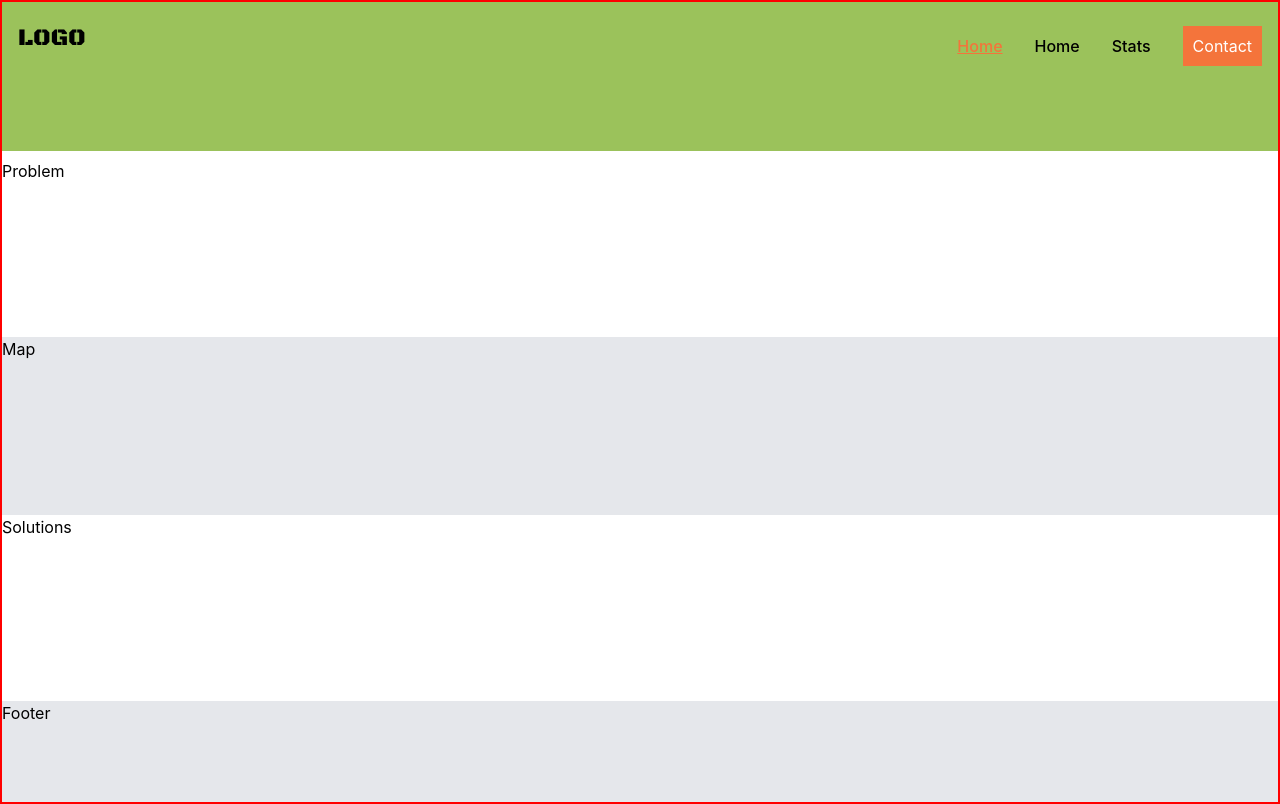
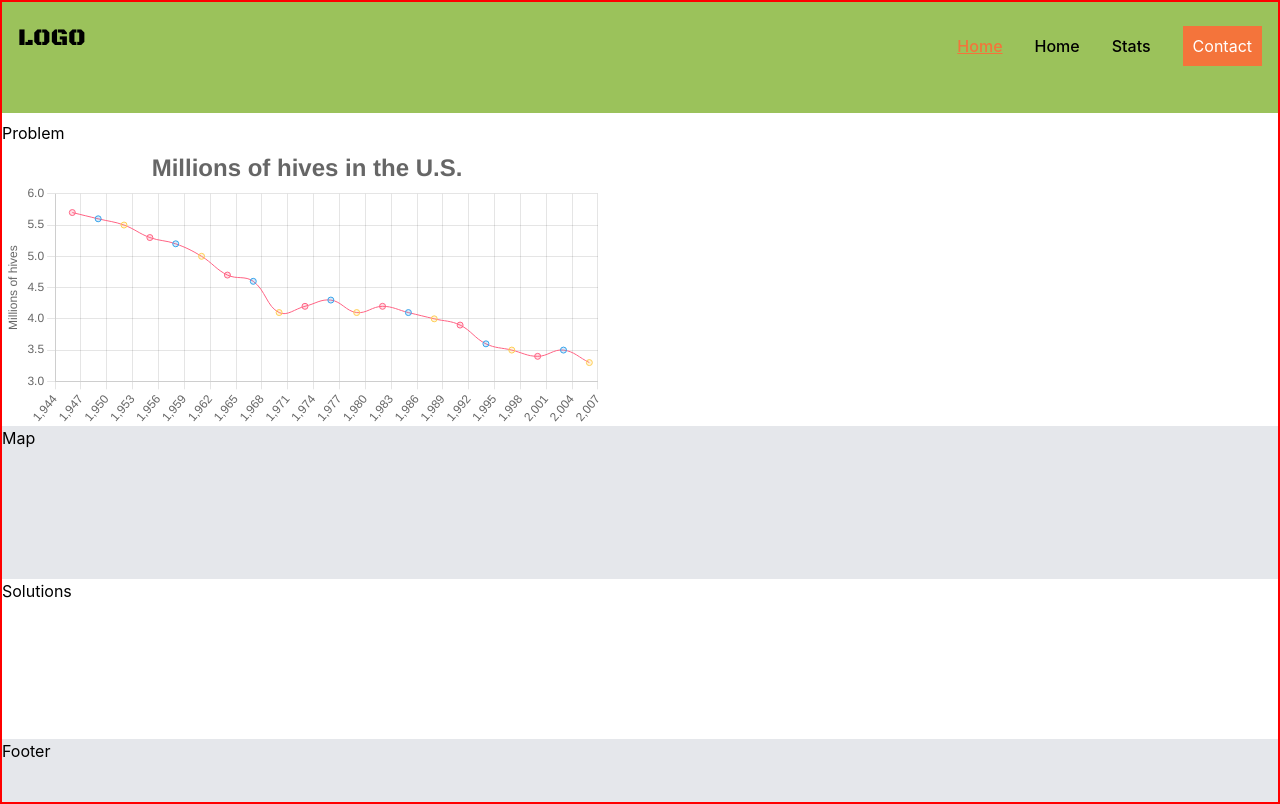
Before and after one commit to chingu-voyages/v50-tier3-team-28, a React (Vite) app in the folder client/: page / in a window 1280 px wide. Built offline with nearby package versions, Linux system fonts and the light colour scheme.

Commit message:
add declining bee population graph

```diff
--- a/client/package.json
+++ b/client/package.json
@@ -10,7 +10,11 @@
     "preview": "vite preview"
   },
   "dependencies": {
+    "chart.js": "^4.4.3",
+    "chart.piecelabel.js": "^0.15.0",
+    "chartjs-plugin-datalabels": "^2.2.0",
     "react": "^18.3.1",
+    "react-chartjs-2": "^5.2.0",
     "react-dom": "^18.3.1"
   },
   "devDependencies": {
--- /dev/null
+++ b/client/src/components/Graph.jsx
@@ -0,0 +1,116 @@
+import graphData from "./graphData";
+
+import {
+  Chart as ChartJS,
+  LineElement,
+  CategoryScale, //x-axis
+  LinearScale, // y-axis
+  PointElement,
+  Title,
+  Tooltip,
+  Legend,
+} from "chart.js";
+import { Line } from "react-chartjs-2";
+// import { Chart } from "chart.js";
+
+ChartJS.register(
+  CategoryScale,
+  LinearScale,
+  PointElement,
+  LineElement,
+  Title,
+  Tooltip,
+  Legend
+);
+
+export default function Graph() {
+  const hiveData = {
+    labels: graphData.map((row) => row.date),
+    datasets: [
+      {
+        data: graphData.map((row) => {
+          return { x: row.date, y: row.hives };
+        }),
+      },
+    ],
+    datasets: [
+      {
+        // label: "Bees",
+        data: graphData.map((row) => row.hives),
+        backgroundColor: [
+          "rgba(255, 99, 132, 0.2)",
+          "rgba(54, 162, 235, 0.2)",
+          "rgba(255, 206, 86, 0.2)",
+        ],
+        borderColor: [
+          "rgba(255, 99, 132, 1)",
+          "rgba(54, 162, 235, 1)",
+          "rgba(255, 206, 86, 1)",
+        ],
+        borderWidth: 1,
+        tension: 0.4,
+        yAxisID: "hives",
+        xAxisID: "date",
+      },
+    ],
+  };
+  const graphOptions = {
+    scales: {
+      x: {
+        display: false,
+      },
+      date: {
+        ticks: {
+          stepSize: 3,
+        },
+        type: "linear",
+        reverse: false,
+        title: {
+          display: true,
+          text: "Years",
+        },
+      },
+      hives: {
+        type: "linear",
+        title: {
+          display: true,
+          text: "Millions of hives",
+        },
+        beginAtZero: false,
+      },
+    },
+    plugins: {
+      tooltip: {
+        callbacks: {
+          label: function (context) {
+            return `${context.parsed.y} million hives in ${context.parsed.x}`;
+          },
+          title: () => null,
+        },
+      },
+      title: {
+        display: true,
+        text: "Millions of hives in the U.S.",
+        padding: {
+          top: 10,
+          bottom: 10,
+        },
+        font: {
+          size: 24,
+          // style: "italic",
+          family: "Helvetica Neue",
+        },
+      },
+      datalabels: {
+        anchor: "right",
+        align: "end",
+      },
+      legend: {
+        display: false,
+        // title: "hives",
+        // position: "right",
+      },
+    },
+  };
+  return <Line data={hiveData} options={graphOptions} />;
+}
--- a/client/src/components/Layout.jsx
+++ b/client/src/components/Layout.jsx
@@ -1,5 +1,5 @@
 import { AnchorLink } from "./AnchorLink";
-
+import Graph from "./Graph";
 export const Layout = () => {
   // const COLOR = {
   //     GreenBackgroundColor: '#9BC25B',
@@ -12,11 +12,19 @@ export const Layout = () => {
       {/* <header className={`col-span-12 bg-[${COLOR.GreenBackgroundColor}]`}> */}
       <header className={`col-span-12 bg-[#9BC25B]`}>
         <section className="flex flex-wrap items-center justify-between mx-auto p-4">
-                    <AnchorLink href="#" className="logo-custom font-normal text-black text-2xl" text="LOGO" />
+          <AnchorLink
+            href="#"
+            className="logo-custom font-normal text-black text-2xl"
+            text="LOGO"
+          />
           <nav className="">
             <ul className="font-medium flex flex-col p-4 md:p-0 mt-4 md:flex-row md:space-x-8 ">
               <li>
-                                <AnchorLink href="#" className={`underline text-[#F4743B]`} text="Home" />
+                <AnchorLink
+                  href="#"
+                  className={`underline text-[#F4743B]`}
+                  text="Home"
+                />
               </li>
               <li>
                 <AnchorLink href="#" className="text-black" text="Home" />
@@ -25,7 +33,11 @@ export const Layout = () => {
                 <AnchorLink href="#" className="text-black" text="Stats" />
               </li>
               <li>
-                                <AnchorLink href="#" className={`font-normal text-white bg-[#F4743B] p-2.5`} text="Contact" />
+                <AnchorLink
+                  href="#"
+                  className={`font-normal text-white bg-[#F4743B] p-2.5`}
+                  text="Contact"
+                />
               </li>
             </ul>
           </nav>
@@ -35,6 +47,7 @@ export const Layout = () => {
       <main className="flex flex-col justify-between col-span-12 row-span-6">
         <section className="col-span-12 h-1/2">
           <h2>Problem</h2>
+          <Graph />
         </section>
         <section className="bg-gray-200 col-span-12 h-1/2">
           <h2>Map</h2>
@@ -48,5 +61,5 @@ export const Layout = () => {
         <p>Footer</p>
       </footer>
     </section>
-    )
-}
+  );
+};
--- /dev/null
+++ b/client/src/components/graphData.jsx
@@ -0,0 +1,23 @@
+export default [
+  { date: 1946, hives: 5.7 },
+  { date: 1949, hives: 5.6 },
+  { date: 1952, hives: 5.5 },
+  { date: 1955, hives: 5.3 },
+  { date: 1958, hives: 5.2 },
+  { date: 1961, hives: 5.0 },
+  { date: 1964, hives: 4.7 },
+  { date: 1967, hives: 4.6 },
+  { date: 1970, hives: 4.1 },
+  { date: 1973, hives: 4.2 },
+  { date: 1976, hives: 4.3 },
+  { date: 1979, hives: 4.1 },
+  { date: 1982, hives: 4.2 },
+  { date: 1985, hives: 4.1 },
+  { date: 1988, hives: 4.0 },
+  { date: 1991, hives: 3.9 },
+  { date: 1994, hives: 3.6 },
+  { date: 1997, hives: 3.5 },
+  { date: 2000, hives: 3.4 },
+  { date: 2003, hives: 3.5 },
+  { date: 2006, hives: 3.3 },
+];
```
Also changed, not shown: 1 other file (tests, documents, lock files or other folders). Lines whose indentation alone changed are shown as unchanged.
